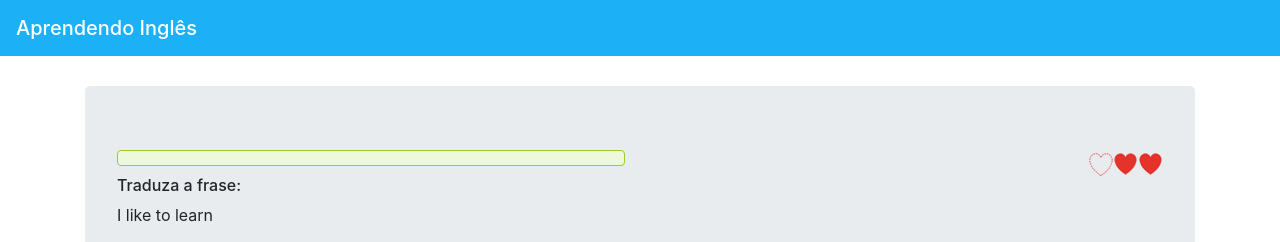
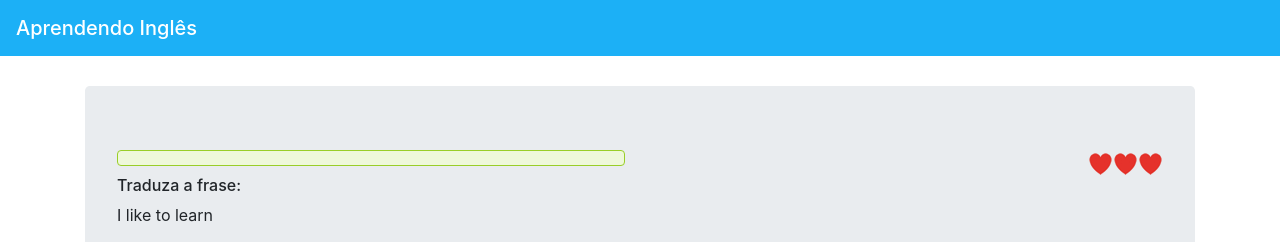
Before and after one commit to thiago-m/aprenda-ingles-angular-6, an Angular app: page / in a window 1280 px wide. Shown: the top 242 px of the page. Built offline with nearby package versions, Linux system fonts and the light colour scheme.

Commit message:
Exibindo coracoes com ngFor

```diff
--- /dev/null
+++ b/src/app/shared/coracao.model.ts
@@ -0,0 +1,15 @@
+export class Coracao {
+    constructor(
+        public cheio: boolean,
+        public urlCoracaoCheio: string = '/assets/coracao_cheio.png',
+        public urlCoracaoVazio: string = '/assets/coracao_vazio.png'
+    ){}
+
+    public exibeCoracao(): string {
+        if(this.cheio) {
+            return this.urlCoracaoCheio
+        } else {
+            return this.urlCoracaoVazio
+        }
+    }
+}
--- a/src/app/tentativas/tentativas.component.html
+++ b/src/app/tentativas/tentativas.component.html
@@ -1,3 +1 @@
-<img [src]="coracaoVazio">
-<img [src]="coracaoCheio">
-<img [src]="coracaoCheio">
+<img *ngFor="let coracao of coracoes" [src]="coracao.exibeCoracao()">
--- a/src/app/tentativas/tentativas.component.ts
+++ b/src/app/tentativas/tentativas.component.ts
@@ -1,4 +1,6 @@
 import { Component, OnInit } from '@angular/core';
+
+import { Coracao } from '../shared/coracao.model'
 
 @Component({
   selector: 'app-tentativas',
@@ -10,7 +12,15 @@ export class TentativasComponent implements OnInit {
   public coracaoVazio: string = '/assets/coracao_vazio.png'
   public coracaoCheio: string = '/assets/coracao_cheio.png'
 
-  constructor() { }
+  public coracoes: Array<Coracao> = [
+    new Coracao(true),
+    new Coracao(true),
+    new Coracao(true)
+  ]
+
+  constructor() {
+    console.log(this.coracoes)
+   }
 
   ngOnInit() {
   }
```
